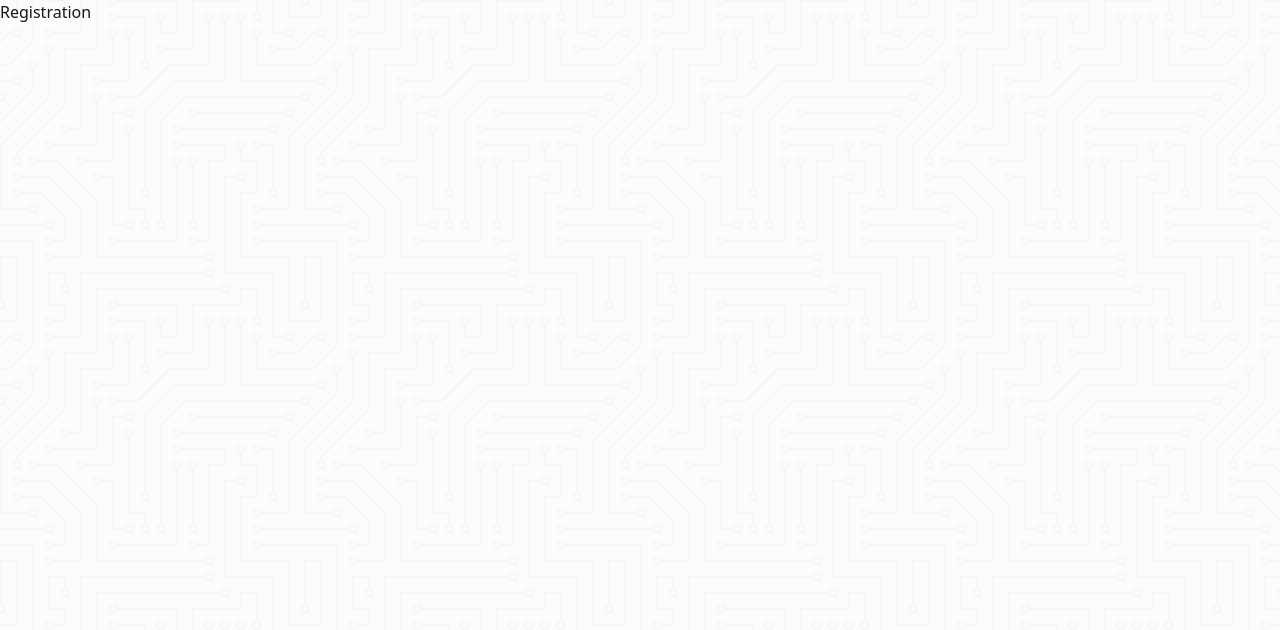
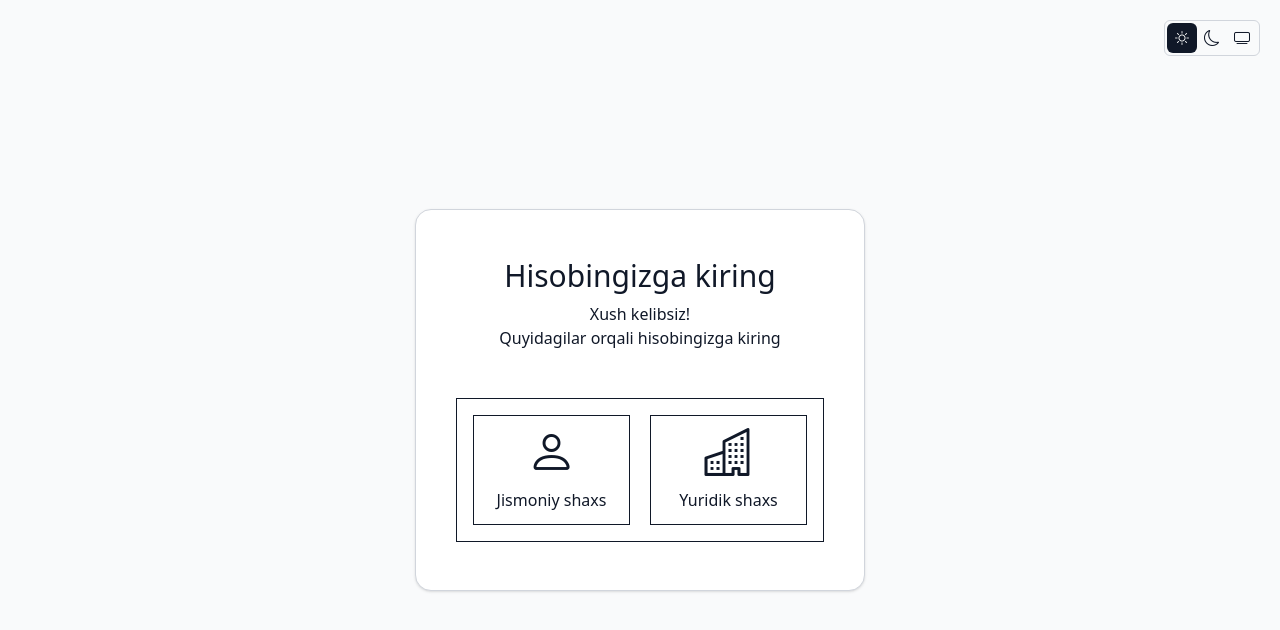
Before and after one commit to shahbozshirinboyev/weya-plus.uz, a React (Vite) app: page /registration in a window 1280 px wide. Shown: the top 630 px of the page. Built offline with nearby package versions, Linux system fonts and the light colour scheme.

Commit message:
registration section ...

```diff
--- a/src/components/Registration.jsx
+++ b/src/components/Registration.jsx
@@ -1,9 +1,49 @@
-import React from 'react'
+import { useState } from "react";
+import GoogleIcon from "/assets/logo/google_icon.png";
+import { NavLink } from "react-router-dom";
+import ThemeSwitcher from "./ThemeSwitcher";
 
 function Registration() {
+  const [showPassword, setShowPassword] = useState(false);
+
+  const togglePassword = () => {
+    setShowPassword(!showPassword);
+  };
+
   return (
-    <div>Registration</div>
-  )
+    <>
+      <div className="w-full h-screen flex justify-center items-center bg-gray-50 dark:bg-gray-900 text-gray-900 dark:text-gray-50 ">
+        <div className="absolute top-5 right-5">
+          <ThemeSwitcher />
+        </div>
+
+        <div className="border border-gray-300 dark:border-gray-600 bg-white dark:bg-gray-800 rounded-2xl px-10 py-12 shadow sm:w-[450px]">
+          <div className="text-center mb-12">
+            <h1 className="font-medium text-3xl mb-2">Hisobingizga kiring</h1>
+            <p className="text-md font-light">
+              Xush kelibsiz!
+              <br />
+              Quyidagilar orqali hisobingizga kiring
+            </p>
+          </div>
+
+          <div className="border p-4 flex gap-5">
+            <div className="border p-3 w-full text-center flex flex-col gap-3">
+              <i className="bi bi-person text-5xl"></i>
+              <p>Jismoniy shaxs</p>
+            </div>
+            <div className="border p-3 w-full text-center flex flex-col gap-3">
+              <i className="bi bi-buildings text-5xl"></i>
+              <p>Yuridik shaxs</p>
+            </div>
+          </div>
+
+
+          </div>
+
+      </div>
+    </>
+  );
 }
 
-export default Registration
+export default Registration;
```
Also changed, not shown: src/components/Login.jsx (+54 -34 lines).
